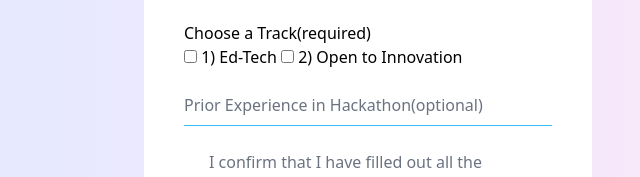
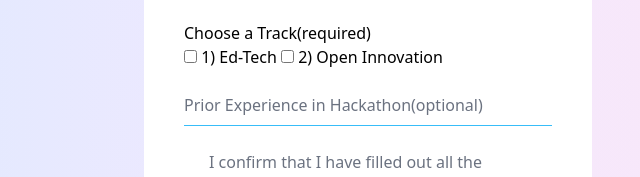
Before and after one commit to codeinblogs-as/CodeINovact, a plain HTML site: page register/index.html in a window 1280 px wide. Shown: the part 619-796 px from the top of the page, 272-912 px from the left. Drawn offline with nearby package versions, Linux system fonts and the light colour scheme.

Commit message:
update in forms

```diff
--- a/register/index.html
+++ b/register/index.html
@@ -133,10 +133,10 @@
                 <label class="checkbox-label">
                   <input
                     type="checkbox"
-                    value="Open to Innovation"
-                    name=" Open to Innovation"
+                    value="Open Innovation"
+                    name=" Open Innovation"
                   />
-                 2) Open to Innovation
+                 2) Open Innovation
                 </label>
 
               </div>
```
